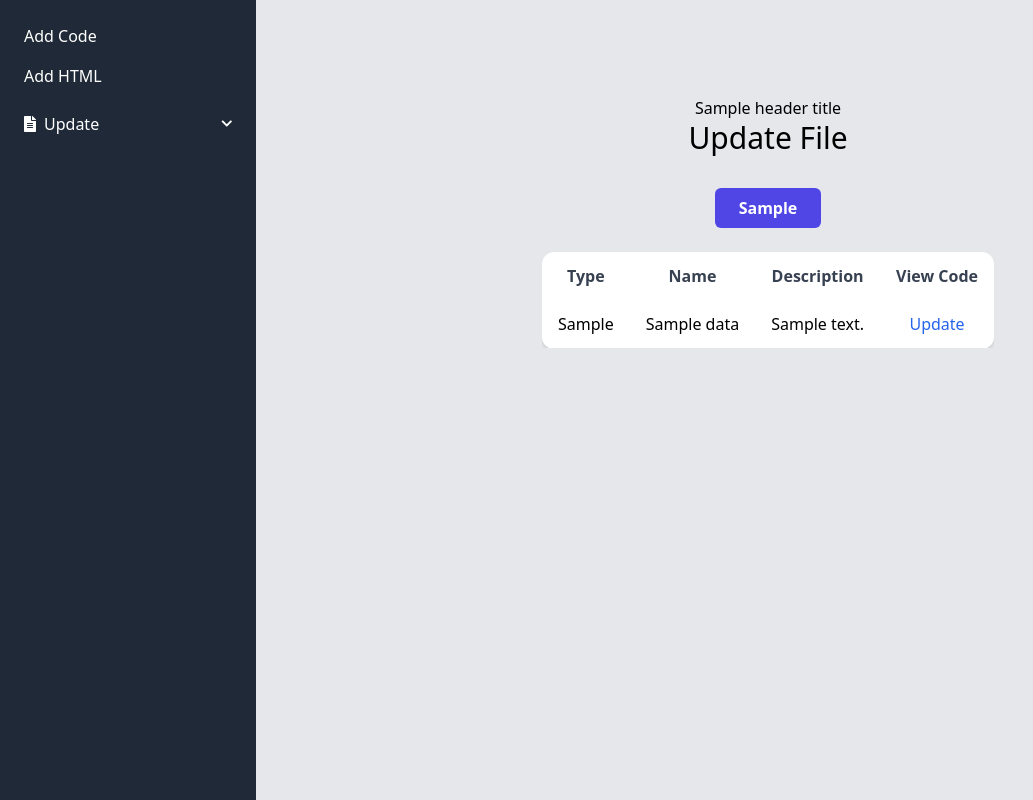
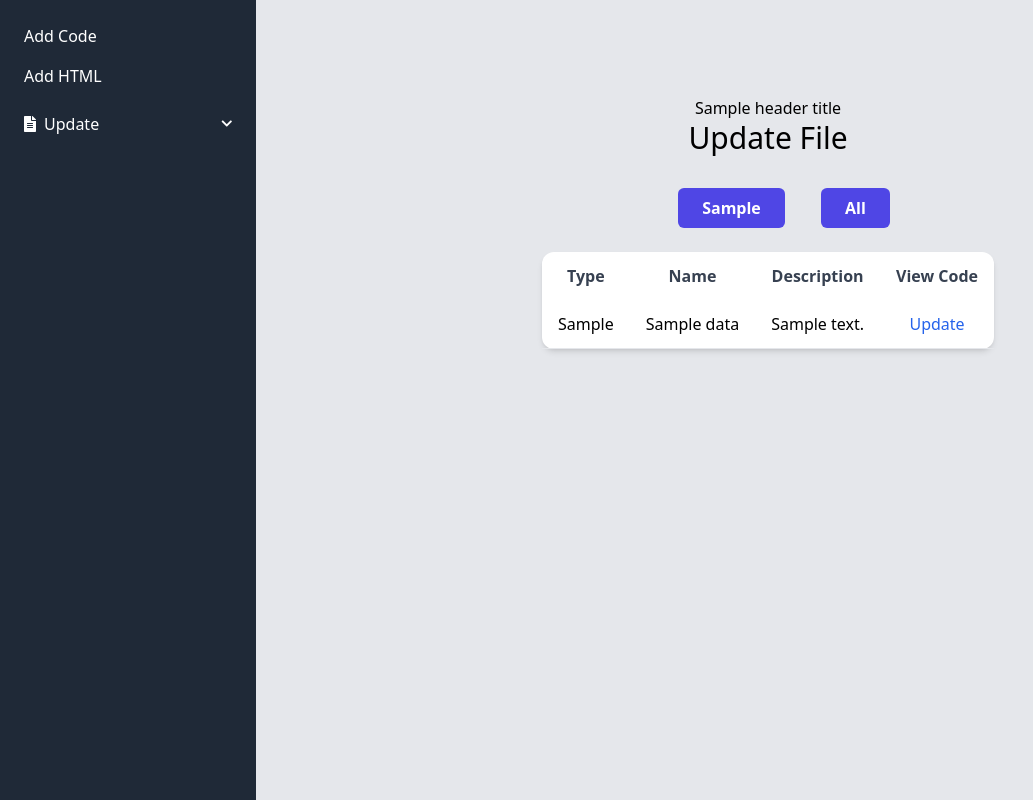
Before and after one commit to Leerlandais/final_snippets, a PHP site: template view/privateView/private.updateCode.html.twig in a window 1280 px wide. Shown: the part 64-864 px from the top of the page, without its empty margins (0-1033 px from the left). Run offline with PHP 8.4, Linux system fonts and the light colour scheme; the template is opened without the code that fills it: most values are stand-ins (such as "Sample title", 1, 10 or a date in 2020); a stand-in replaces the project's code that opens the database connection; some libraries are stand-ins or nearby versions.

Commit message:
Sorting done: Buttons created dynamically. CodeManager updated for getCodeByType, PrivControl also updated -- forgot to commit

```diff
--- a/view/privateView/private.updateCode.html.twig
+++ b/view/privateView/private.updateCode.html.twig
@@ -2,22 +2,25 @@
 {% block title %}Admin | Update Code {% endblock %}
 {% block mainClass %} 'flex flex-col text-center mx-auto w-fit pt-24' {% endblock %}
 {% block content %}
+
     {% if getData is not iterable %}
         <h3 class="text-3xl">Sorry, no codes are currently available</h3>
         {% else %}
             <h3>{{ headerTitle }}</h3>
-                <div class="flex items-center justify-center">
-                    <div class="overflow-x-auto">
+
                         <h3 class="text-3xl">Update File</h3>
-                        <div class="overflow-x-auto my-6 flex flex-row justify-evenly">
+                        <div class="my-6">
                             {% for sort in getSort %}
                             {% set snipCodeType = sort.getSnipCodeType %}
                             {% if snipCodeType == "else" %}
                                 {% set snipCodeType = "Other" %}
                             {% endif %}
-                            <button class="bg-[#4F46E5] w-auto py-2 px-6 mt-2 rounded-md text-white font-bold cursor-pointer hover:bg-[#181196]">{{ sort.getSnipCodeType }}</button>
+                                <a href="?control=update&type=code&sort={{ sort.getSnipCodeType }}"><button class="bg-[#4F46E5] w-auto py-2 px-6 mt-2 mx-8 rounded-md text-white font-bold cursor-pointer hover:bg-[#181196]">{{ sort.getSnipCodeType }}</button></a>
                             {% endfor %}
+                            <a href="?control=update&type=code"><button class="bg-[#4F46E5] w-auto py-2 px-6 mt-2 rounded-md text-white font-bold cursor-pointer hover:bg-[#181196]">All</button></a>
                         </div>
+
+                <div class="flex flex-col items-center justify-center max-w-6xl mx-auto">
                         <table class="min-w-full bg-white shadow-md rounded-xl">
                             <thead>
                             <tr class="bg-blue-gray-100 text-gray-700">
@@ -46,7 +49,6 @@
                             </tbody>
                         </table>
 
-                    </div>
                 </div>
 
     {% endif %}
```
Also changed, not shown: controller/privateController.php (+8 -1 lines), model/Manager/CodeManager.php (+5 -2 lines).
